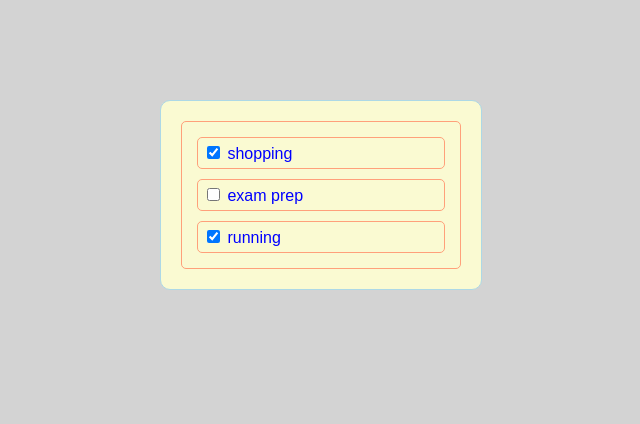
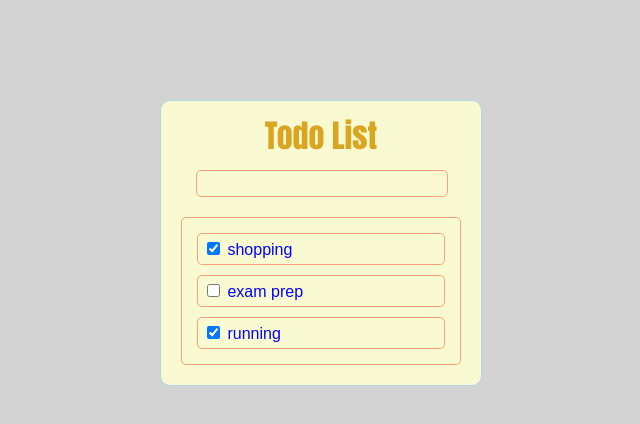
Before and after one commit to syedgd/todo-app, a React (Create React App) app: page / in a window 1280 px wide. Shown: the top 424 px of the page, without its empty margins (319-959 px from the left). Built offline with nearby package versions, Linux system fonts and the light colour scheme.

Commit message:
header added

```diff
--- a/src/App.css
+++ b/src/App.css
@@ -23,6 +23,21 @@
   border-radius: 5px;
 }
 
+.NewTodoItem {
+  padding: 5px;
+  width: 240px;
+  margin: 10px 10px 10px 25px;
+  border: 1px solid lightsalmon;
+  background-color: lightgoldenrodyellow;
+  border-radius: 5px;
+}
+
+.TodoHeader {
+  font-size: 2em;
+  font-family: Impact, Haettenschweiler, 'Arial Narrow Bold', sans-serif;
+  color: goldenrod;
+  text-align: center;
+}
 
 .App-title {
   font-size: 1.5em;
--- a/src/App.js
+++ b/src/App.js
@@ -1,6 +1,25 @@
 import React, { Component } from 'react';
 import './App.css';
 
+
+class TodoAppHeader extends Component {
+  render() {
+    return(
+      <div className="TodoHeader">Todo List</div>
+    );
+  }
+}
+
+class NewTodoItem extends Component {
+  render() {
+
+    return(
+    <div>
+        <input className="NewTodoItem" type='text' />
+    </div>
+    );
+  }
+}
 
 class TodoItem extends Component {
 
@@ -67,6 +86,8 @@ class App extends Component {
   render() {
     return (
       <div className='App'>
+        <TodoAppHeader />
+        <NewTodoItem />
         <TodoList todos = {this.state.todos} onClick={ todo => this.updateTodo(todo)} />
       </div>
     );
```
